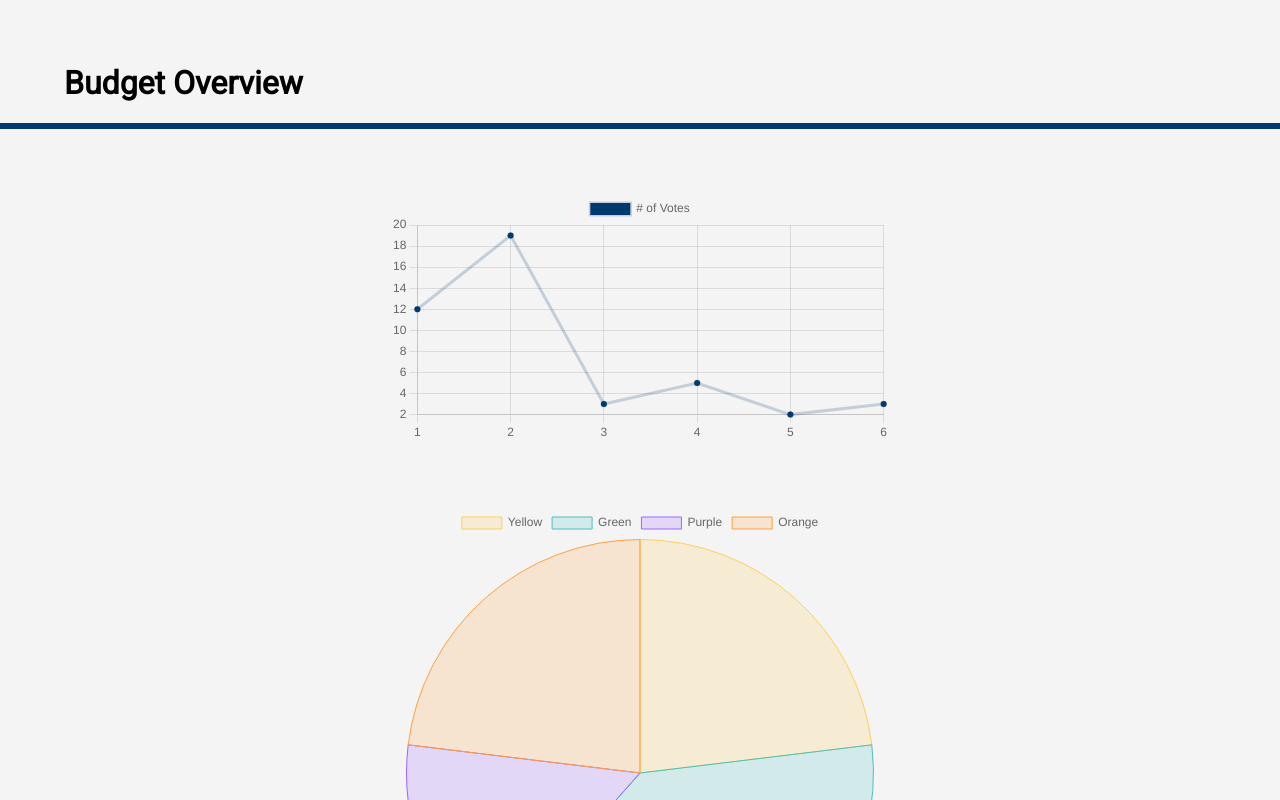
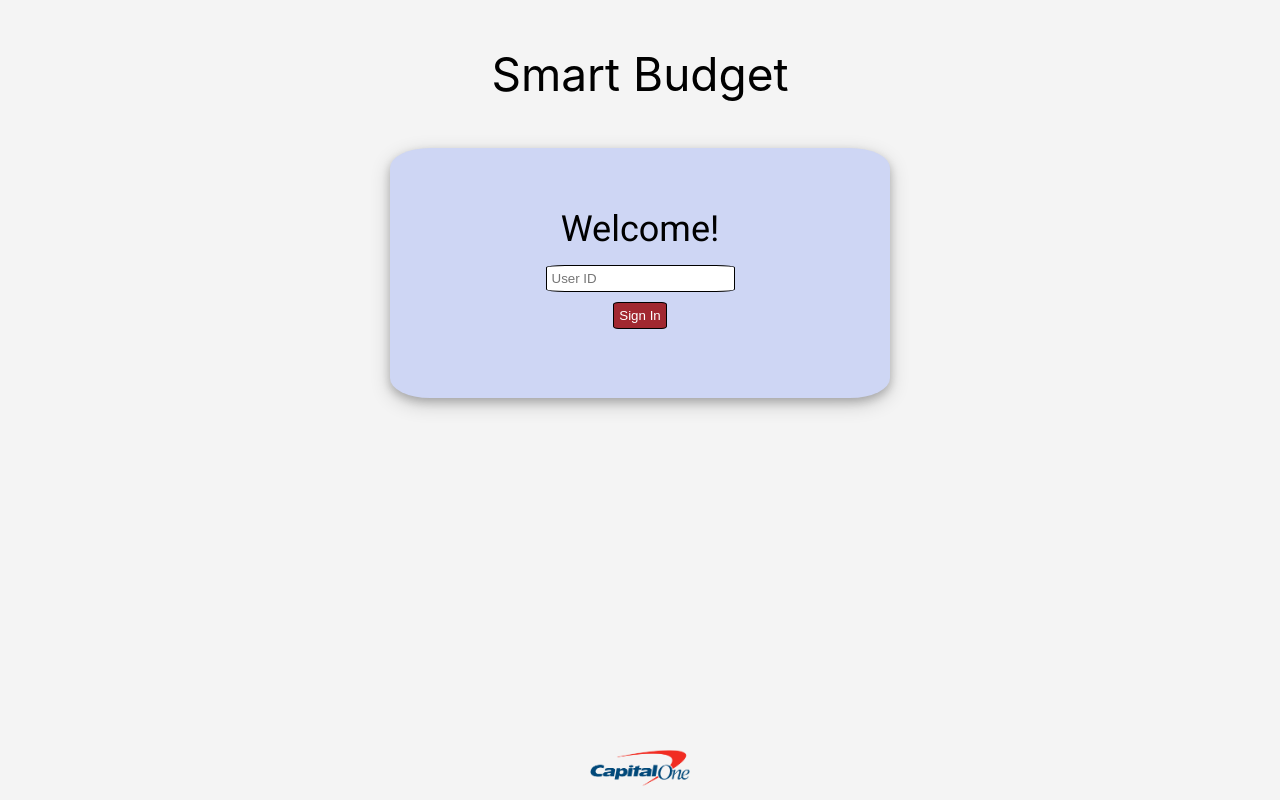
Before and after one commit to alucchitti/SES-hackathon, a React (Create React App) app: page / in a window 1280 px wide. Shown: the top 800 px of the page. Built offline with nearby package versions, Linux system fonts and the light colour scheme.

Commit message:
Add login styling and footer with logo

```diff
--- a/src/App.js
+++ b/src/App.js
@@ -4,11 +4,11 @@ import Login from "./login/login.js";
 import Main from "./overview/Main.js";
 
 function App() {
-  /* Uncomment this code to see graph dashboard */
-   return (
-     <Main />
-   )
-  /*
+  // /* Uncomment this code to see graph dashboard */
+  //  return (
+  //    <Main />
+  //  )
+  //
   var id = Cookies.get('accountId')
   console.log(id);
   if (id) {
@@ -16,7 +16,7 @@ function App() {
   } else {
     return <Login />;
   }
-  */
+
 }
 
 export default App;
--- /dev/null
+++ b/src/footer/footer.css
@@ -0,0 +1,7 @@
+.footer-wrapper {
+    position: fixed;
+    width: 100%;
+    bottom: 0;
+    left: 0;
+    text-align: center;
+}
--- /dev/null
+++ b/src/footer/footer.js
@@ -0,0 +1,16 @@
+import React from "react";
+import "../App.css";
+import "./footer.css";
+import logo from './cap_one_logo.png'
+
+class Footer extends React.Component {
+    render(){
+        return (
+            <div className="footer-wrapper">
+                <img src={logo} alt="Logo" width="100"/>
+            </div>
+        )
+    }
+}
+
+export default Footer;
--- a/src/login/login.css
+++ b/src/login/login.css
@@ -1,6 +1,6 @@
 .center{
     margin: 0%;
-
+    box-shadow: 0 4px 8px 0 rgba(0, 0, 0, 0.2), 0 6px 20px 0 rgba(0, 0, 0, 0.19);
     background-color:var(--lightblue);
     width: 500px;
     height: 250px;
@@ -28,8 +28,13 @@
     padding: 1%;
     border: black 1px solid;
     border-radius: 10%;
-    background-color: #003A6F;
+    background-color: var(--red);
     cursor: pointer;
+    margin-top: 10px;
+}
+
+.button:hover {
+    background-color: var(--blue);
 }
 
 .textField{
--- a/src/login/login.js
+++ b/src/login/login.js
@@ -4,6 +4,7 @@ import './login.css';
 import Cookies from 'js-cookie';
 import axios from "axios";
 import Header from '../header/header';
+import Footer from '../footer/footer';
 
 var apiKey = '1cb35cfe6eeba07ad5afa33e1e997d12'
 var baseUrl = 'http://api.nessieisreal.com'
@@ -42,10 +43,12 @@ class Login extends React.Component {
                     <p id="welcome">Welcome!</p>
                     <div className="signin">
                         <input type="text" data-test="accountId" placeholder="User ID" onChange={this.handleIdChange} className="textField"/>
+                        <br/>
                         <input type="submit" value="Sign In" data-test="submit" onClick={this.handleSubmitevents} className="button"/>
                     </div>
                 </div>
             </div>
+            <Footer />
             </div>
         )
     }
--- a/src/overview/Main.css
+++ b/src/overview/Main.css
@@ -21,7 +21,7 @@ hr{
     margin-bottom: 5%;
 }
 
-.center{
+/* .center{
     background-color: var(--grey);
     margin: 0%;
     width: 500px;
@@ -33,4 +33,4 @@ hr{
     display: flex;
     justify-content: center;
     margin-bottom: 5%;
-}
+} */
```
Also changed, not shown: src/footer/cap_one_logo.png (added).
